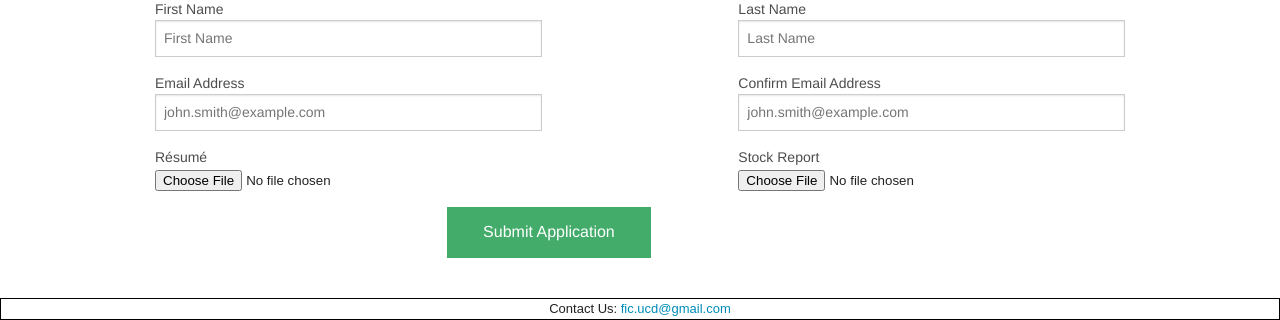
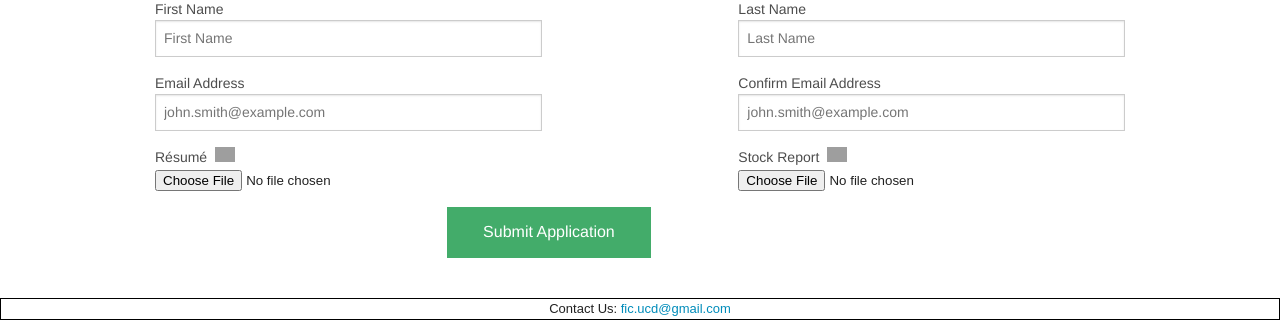
Before and after one commit to benmishkanian/davisficwebsite, a PHP site: page /apply.php in a window 1280 px wide. Shown: the part 1052-1372 px from the top of the page. Run offline with PHP 8.4, Linux system fonts and the light colour scheme; some libraries are stand-ins or nearby versions; grey boxes are pictures that could not be loaded.

Commit message:
Improved form help. Imposed 2MB limit on file uploads.

```diff
--- a/apply.php
+++ b/apply.php
@@ -6,6 +6,19 @@
     <title>Apply</title>
     <link rel="stylesheet" href="css/foundation.css" />
     <link rel="stylesheet" href="css/base.css" />
+    <!-- JQuery UI, hosted by Google. -->
+    <script src="https://ajax.googleapis.com/ajax/libs/jquery/1.11.2/jquery.min.js"></script>
+    <link rel="stylesheet" href="https://ajax.googleapis.com/ajax/libs/jqueryui/1.11.2/themes/smoothness/jquery-ui.css" />
+    <script src="https://ajax.googleapis.com/ajax/libs/jqueryui/1.11.2/jquery-ui.min.js"></script>
+    <style>
+        .helpButton {
+            width: 20px;
+            float: left;
+        }
+    </style>
+    <script>
+        jQuery(document).tooltip()
+    </script>
     <script>
         function validateEmail() {
             if (document.getElementById("email1").value != document.getElementById("email2").value) {
@@ -54,12 +67,12 @@
             </div>
             <div class="row">
                 <div class="large-5 columns">
-                    <label>R&eacute;sum&eacute;</label>
+                    <label style="float: left">R&eacute;sum&eacute;&nbsp;&nbsp;</label><img class="helpButton" title="PDF format is preferred." src="img/questionbutton.jpg"/>
                     <input type="hidden" name="MAX_FILE_SIZE" value="2000000">
-                    <input required name="userfile" type="file" placeholder="PDF file format" />
+                    <input required name="userfile"type="file" placeholder="PDF file format" />
                 </div>
                 <div class="large-5 columns">
-                    <label>Stock Report</label>
+                    <label style="float: left">Stock Report&nbsp;&nbsp;</label><img class="helpButton" title="Write a 1-page report on a stock of your choosing." src="img/questionbutton.jpg"/>
                     <input type="hidden" name="MAX_FILE_SIZE" value="2000000">
                     <input required name="stockReport" type="file" placeholder="PDF file format" />
                 </div>
```
Also changed, not shown: applicationsuccess.html (added, +31 -0 lines), upload.php (+6 -34 lines).
